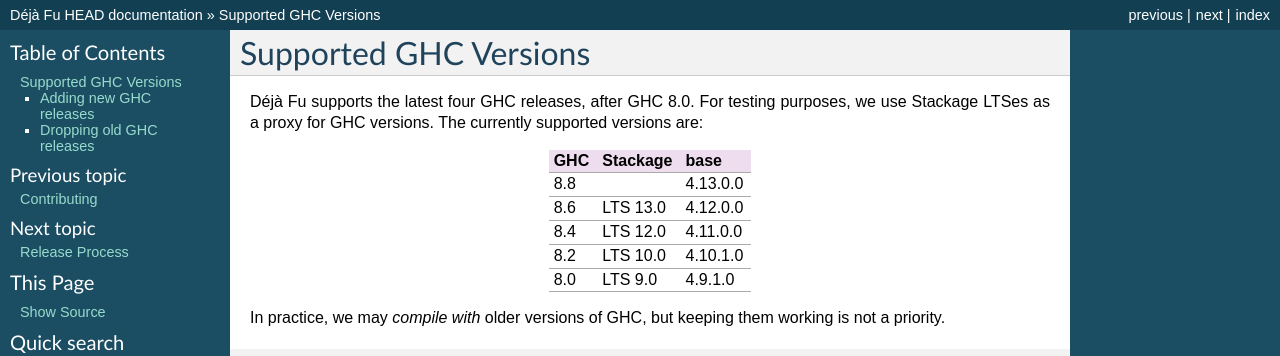
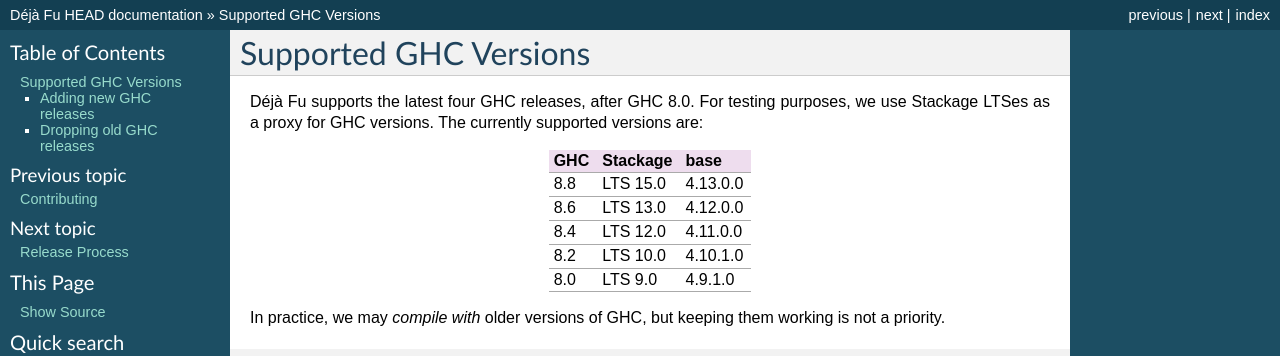
Before and after one commit to barrucadu/dejafu, a Sphinx documentation site: the page built from doc/ghc.rst, in a window 1280 px wide. Shown: the top 356 px of the page. Built offline with Sphinx 7.4.7, drawn with Linux system fonts in a browser that asks for light colours.

Commit message:
Use LTS 15.0 for GHC 8.8

```diff
--- a/doc/ghc.rst
+++ b/doc/ghc.rst
@@ -8,7 +8,7 @@
 .. csv-table::
    :header: "GHC", "Stackage", "base"
 
-   "8.8",  "",         "4.13.0.0"
+   "8.8",  "LTS 15.0", "4.13.0.0"
    "8.6",  "LTS 13.0", "4.12.0.0"
    "8.4",  "LTS 12.0", "4.11.0.0"
    "8.2",  "LTS 10.0", "4.10.1.0"
```
Also changed, not shown: .travis.yml.
